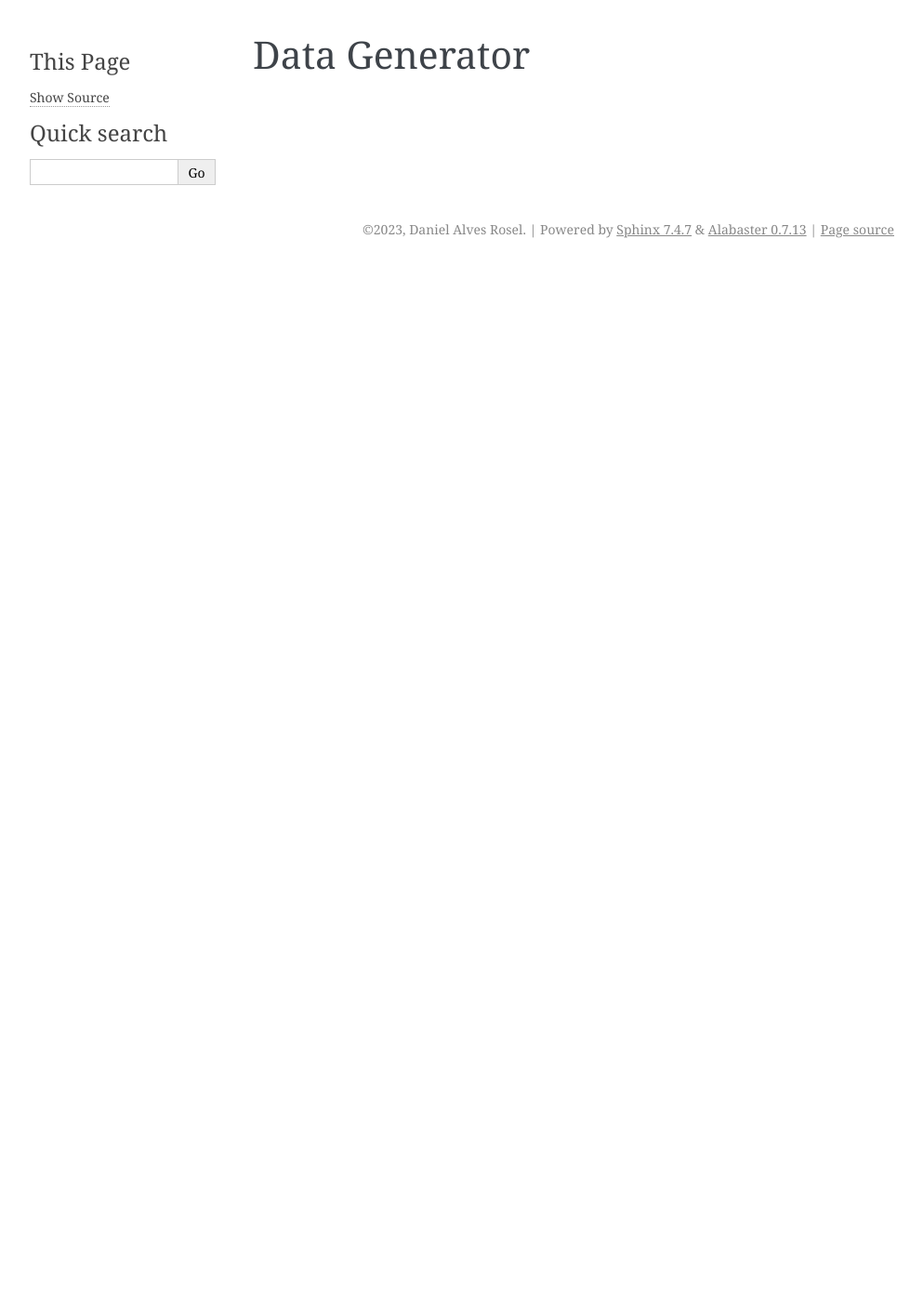
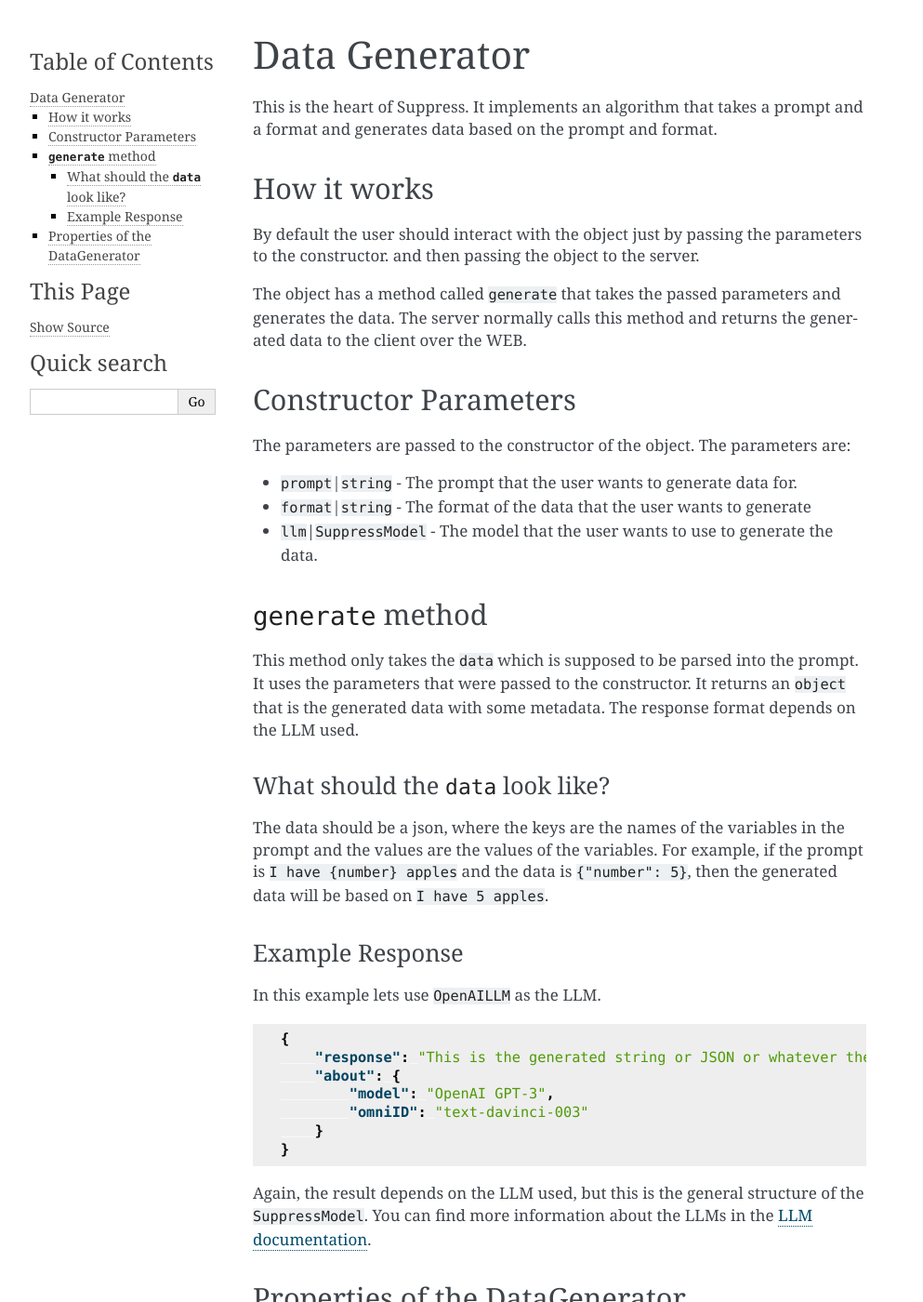
Before and after one commit to lusiana-sro/suppress, a Sphinx documentation site: the page built from docs/DataGenerator/data-generator.md, in a window 1280 px wide and 1400 px high. Shown: the whole window at 93% size, without its empty margins (148-1141 px from the left). Built offline with Sphinx 7.4.7, drawn with Linux system fonts in a browser that asks for light colours; some of the changed text lies outside the part shown.

Commit message:
Server and dg docs

````diff
--- a/docs/DataGenerator/data-generator.md
+++ b/docs/DataGenerator/data-generator.md
@@ -1 +1,52 @@
 # Data Generator
+This is the heart of Suppress. It implements an algorithm that takes a prompt and a format and generates data based on the prompt and format.
+
+## How it works
+By default the user should interact with the object just by passing the parameters to the constructor. and then passing the object to the server.
+
+The object has a method called `generate` that takes the passed parameters and generates the data. The server normally calls this method and returns the generated data to the client over the WEB.
+
+## Constructor Parameters
+The parameters are passed to the constructor of the object. The parameters are:
+* `prompt`|`string` - The prompt that the user wants to generate data for.
+* `format`|`string` - The format of the data that the user wants to generate
+* `llm`|`SuppressModel` - The model that the user wants to use to generate the data.
+
+## `generate` method
+This method only takes the `data` which is supposed to be parsed into the prompt. It uses the parameters that were passed to the constructor. It returns an `object` that is the generated data with some metadata. The response format depends on the LLM used.
+
+### What should the `data` look like?
+The data should be a json, where the keys are the names of the variables in the prompt and the values are the values of the variables. For example, if the prompt is `I have {number} apples` and the data is `{"number": 5}`, then the generated data will be based on `I have 5 apples`.
+
+
+### Example Response
+In this example lets use `OpenAILLM` as the LLM.
+
+```json
+{
+    "response": "This is the generated string or JSON or whatever the format is.",
+    "about": {
+        "model": "OpenAI GPT-3",
+        "omniID": "text-davinci-003"
+    }
+}
+```
+
+Again, the result depends on the LLM used, but this is the general structure of the `SuppressModel`. You can find more information about the LLMs in the [LLM documentation](../Models/models.md).
+
+
+## Properties of the DataGenerator
+The DataGenerator has the following properties:
+* `parseJson`|`boolean` - This property is used to tell the DataGenerator to parse the JSON that is returned from the formatter. The default value is `true`.
+* `doFormat`|`boolean` - This property is used to tell the DataGenerator to format the data that is returned from the LLM. This is useful when the LLM returns a string. The default value is `true`.
+
+You can customize these properties when creating the DataGenerator object. Use the `set` method to set the properties.
+
+```js
+const dg = new DataGenerator(prompt, format, llm).set({
+    parseJson: false,
+    doFormat: true
+});
+```
+
+The `set` method returns the DataGenerator object so you can chain the methods.
--- a/docs/index.rst
+++ b/docs/index.rst
@@ -23,7 +23,7 @@ Getting Started ✨
 ==================
 
 Ready to take development to the next level? Check out our guide:
-`Getting Started <./getting-started.md>`__
+`Getting Started <./getting-started>`__
 
 Use Cases ⚒️
 ============
@@ -41,6 +41,6 @@ Models 🧰
 =========
 
 Want to learn more about the models we support? Check out our
-`Models <./Models/models.md>`__. Here is a list of the models we
+`Models <./Models/models>`__. Here is a list of the models we
 currently support: - OpenAI - all models - 🤗 Huggingface - Language
 Models
````
Also changed, not shown: docs/Server/server.md (+52 -0 lines), docs/getting-started.md (+2 -0 lines).
